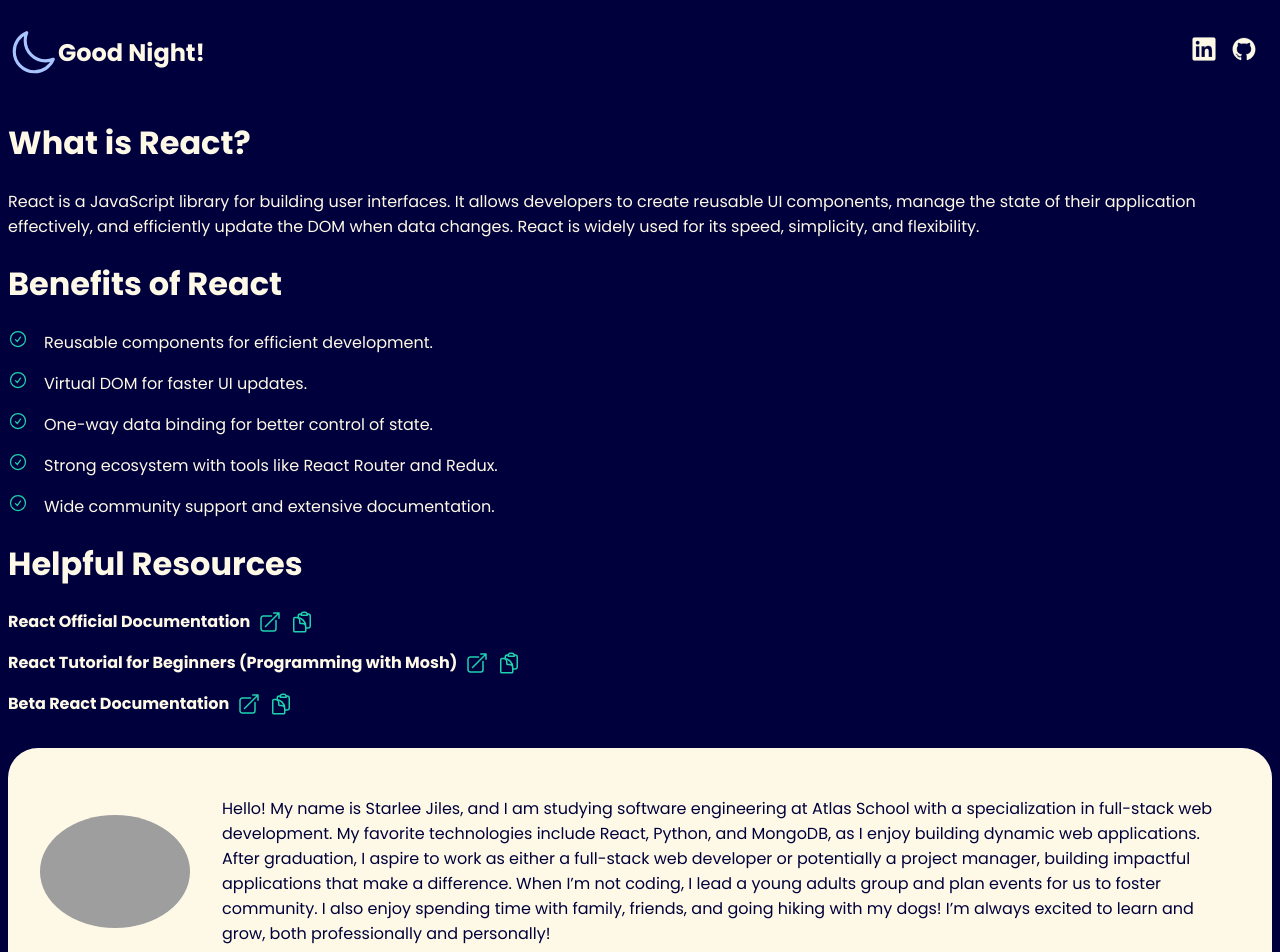
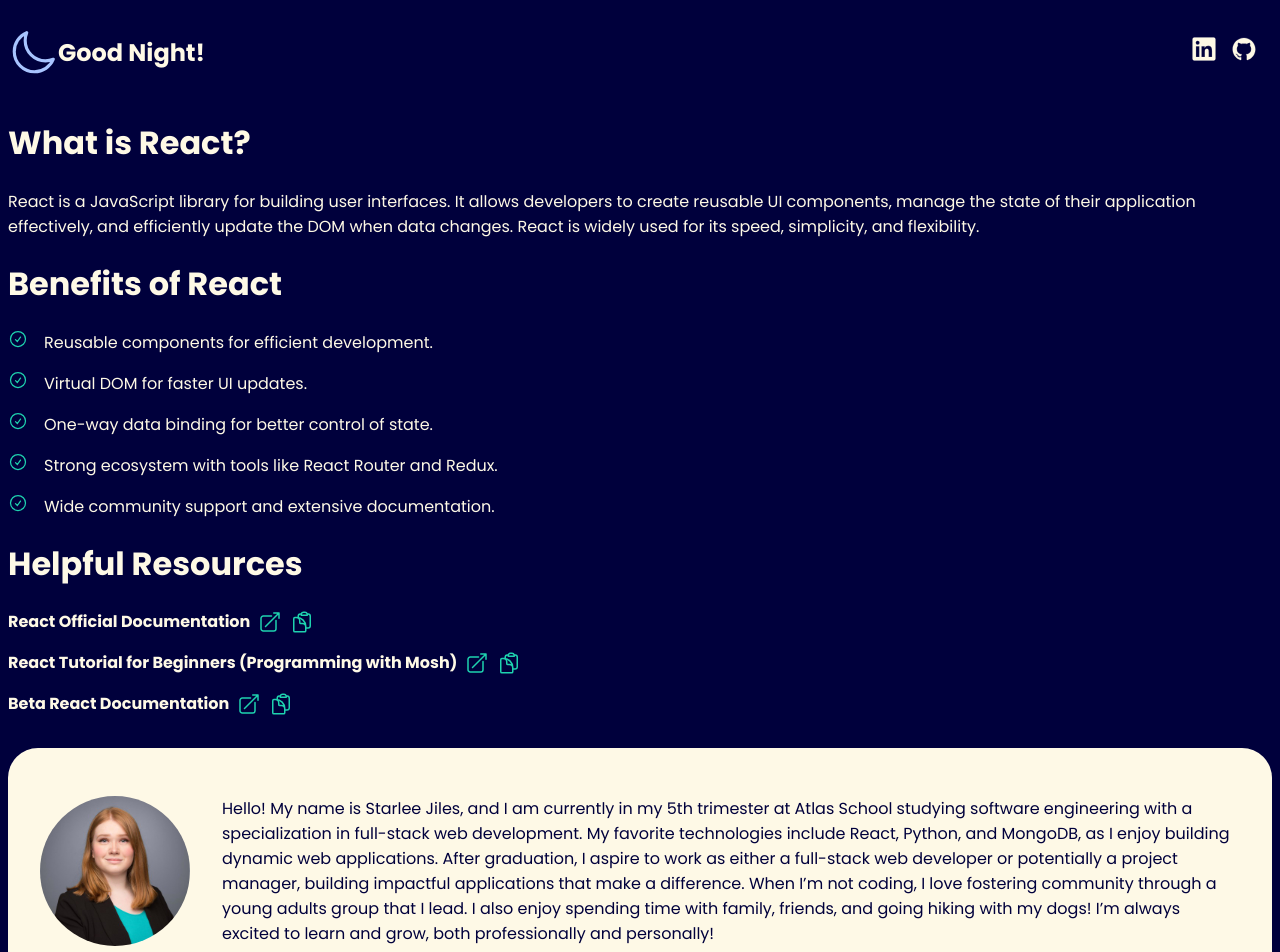
Before and after one commit to starles-barkley/atlas-react-and-jsx, a React (Vite) app: page / in a window 1280 px wide. Shown: the top 952 px of the page. Built offline with nearby package versions, Linux system fonts and the light colour scheme; grey boxes are pictures that could not be loaded.

Commit message:
add my headshot and tweak my bio

```diff
--- a/src/components/AboutMe.jsx
+++ b/src/components/AboutMe.jsx
@@ -10,9 +10,9 @@ function AboutMe() {
         style={{width: '150px', borderRadius: '50%'}}
       />
       <p>
-      Hello! My name is Starlee Jiles, and I am studying software engineering at Atlas School with a specialization in full-stack web development. My favorite technologies include React, Python, and MongoDB, as I enjoy building dynamic web applications.
+      Hello! My name is Starlee Jiles, and I am currently in my 5th trimester at Atlas School studying software engineering with a specialization in full-stack web development. My favorite technologies include React, Python, and MongoDB, as I enjoy building dynamic web applications.
       After graduation, I aspire to work as either a full-stack web developer or potentially a project manager, building impactful applications that make a difference.
-      When I’m not coding, I lead a young adults group and plan events for us to foster community. I also enjoy spending time with family, friends, and going hiking with my dogs!
+      When I’m not coding, I love fostering community through a young adults group that I lead. I also enjoy spending time with family, friends, and going hiking with my dogs!
       I’m always excited to learn and grow, both professionally and personally!
       </p>
     </div>
```
Also changed, not shown: src/assets/professional-photo.jpg (added).
